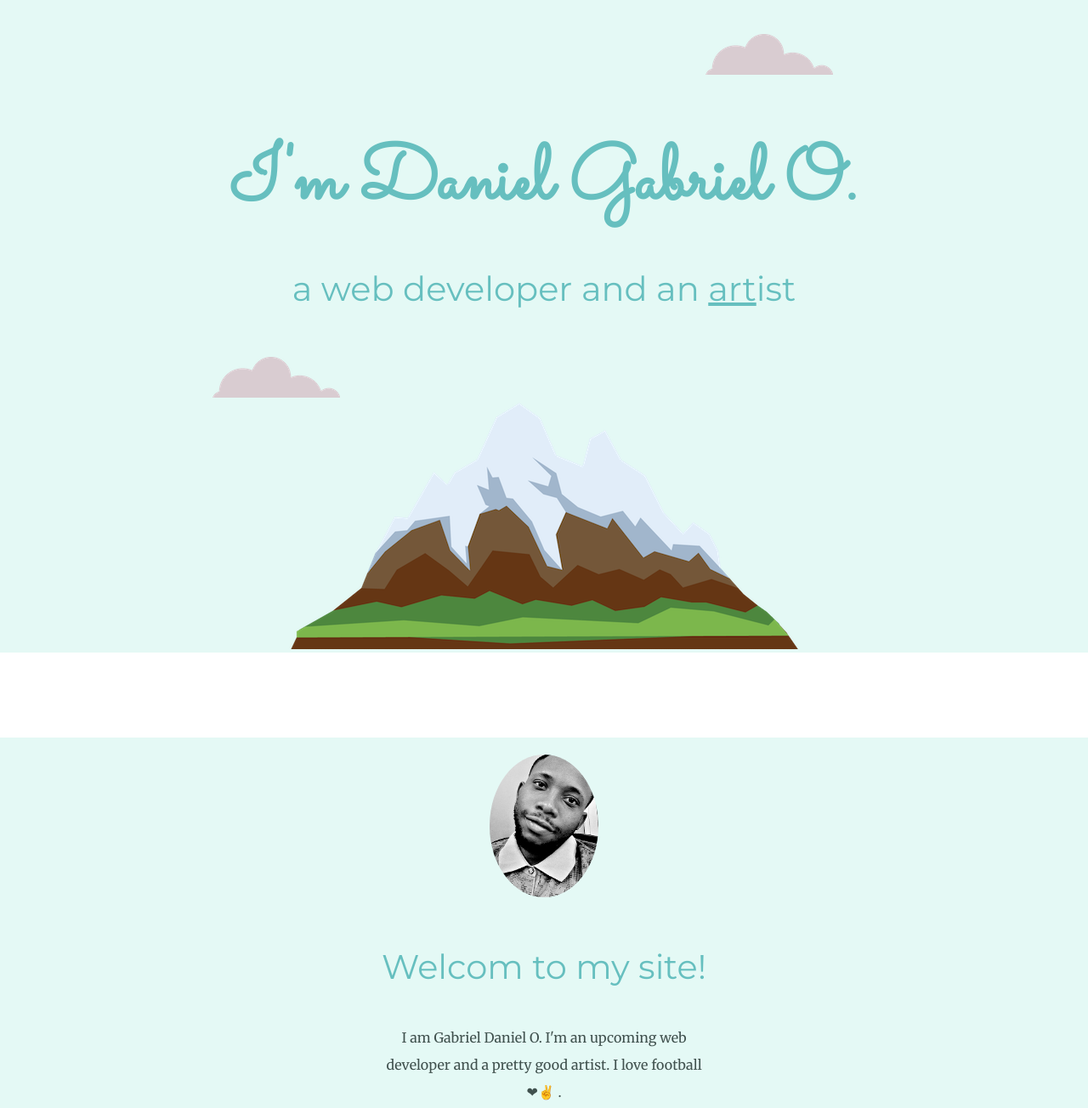
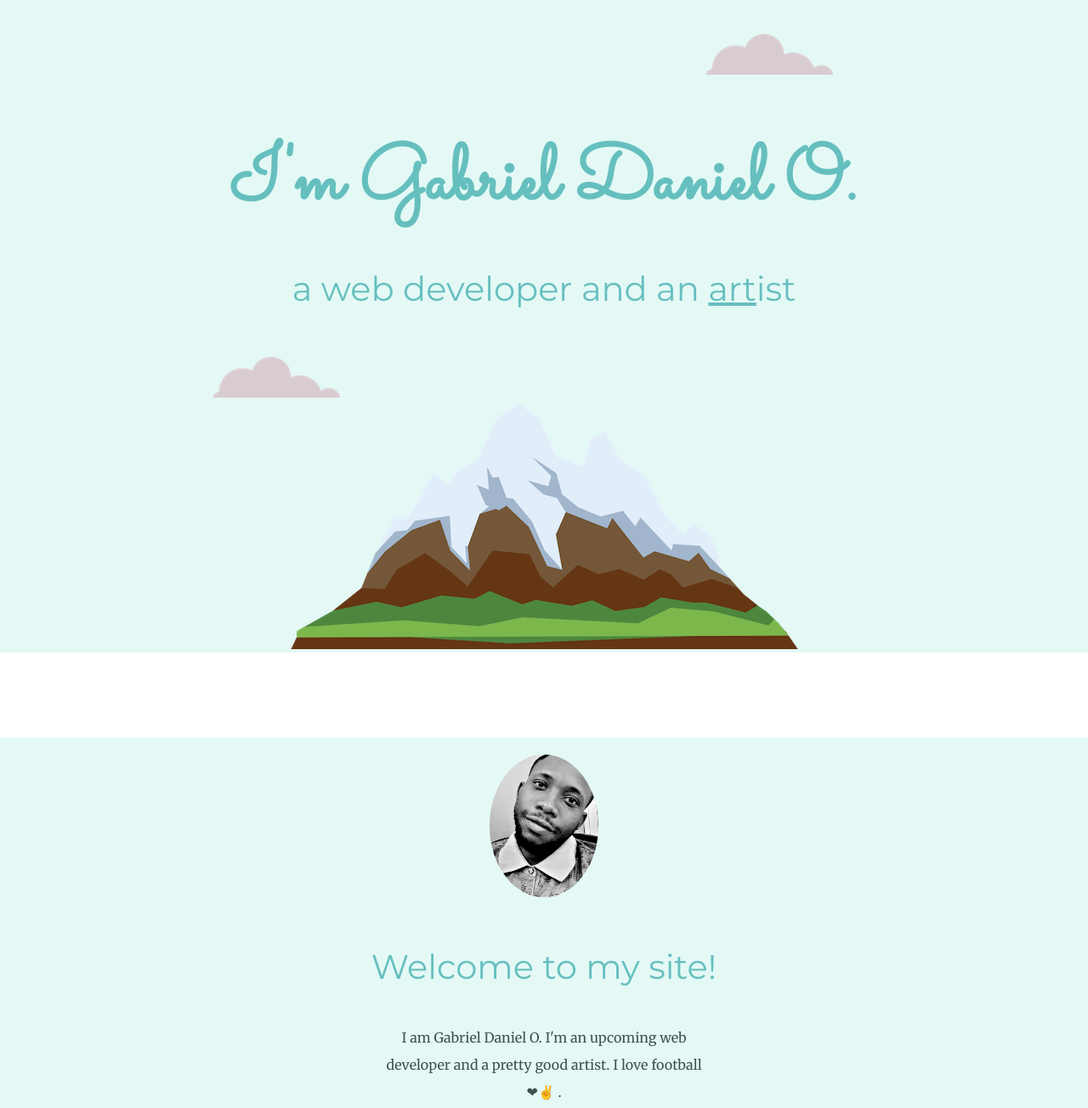
Before and after one commit to gablousdan/cV.., a plain HTML site: page index.html in a window 1280 px wide. Shown: the top 1304 px of the page at 85% size. Drawn offline with Linux system fonts and the light colour scheme.

Commit message:
Update index.html

```diff
--- a/index.html
+++ b/index.html
@@ -14,7 +14,7 @@
 <body>
   <div class="top-container">
     <img class="top-cloud" src="images/cloud.png" alt="cloud-img">
-    <h1>I'm Daniel Gabriel O.</h1>
+    <h1>I'm Gabriel Daniel O.</h1>
     <h2>a web developer and an <span class="pro">art</span>ist</h2>
     <img class="bottom-cloud" src="images/cloud.png" alt="cloud-img">
     <img src="images/mountain.png" alt="mountain-img">
@@ -23,7 +23,7 @@
   <div class="middle-container">
     <div class="profile">
       <img class="profile-pic" src="images/Daniel's pic.jpg" alt="Daniel's profile pic">
-      <h2>Welcom to my site!</h2>
+      <h2>Welcome to my site!</h2>
       <p class="intro">I am Gabriel Daniel O. I'm an upcoming web developer and a pretty good artist. I love football❤✌ .</p>
     </div>
     <hr>
```
